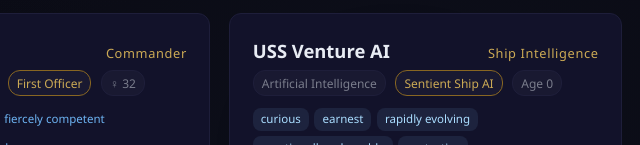
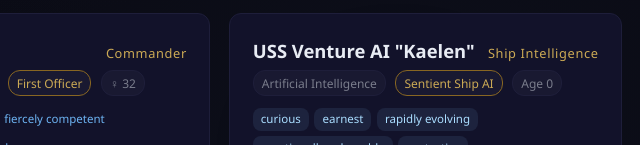
Before and after one commit to totalwindupflightsystems/mythos-galaxy, a plain HTML site: page star-trek-frontiers-ghost/index.html in a window 1280 px wide. Shown: the part 655-800 px from the top of the page, 626-1266 px from the left. Drawn offline with Linux system fonts and the light colour scheme.

Commit message:
AI nickname: Kaelen — Trill naming tradition

```diff
--- a/star-trek-frontiers-ghost/index.html
+++ b/star-trek-frontiers-ghost/index.html
@@ -287,9 +287,9 @@
       <div class="bio">First in her class at Starfleet Academy. Blue-tinted skin, white hair in a tactical braid, Andorian antennae. Her arc is the slow, painful process of learning that rules don't cover every situation — and that machines can have souls.</div>
     </div>
 
-    <!-- 3. USS Venture AI -->
+    <!-- 3. USS Venture AI "Kaelen" -->
     <div class="char-card ai">
-      <div class="name-row"><span class="name">USS Venture AI</span><span class="rank">Ship Intelligence</span></div>
+      <div class="name-row"><span class="name">USS Venture AI "Kaelen"</span><span class="rank">Ship Intelligence</span></div>
       <div class="species-role">
         <span class="badge">Artificial Intelligence</span>
         <span class="badge role-badge">Sentient Ship AI</span>
```
